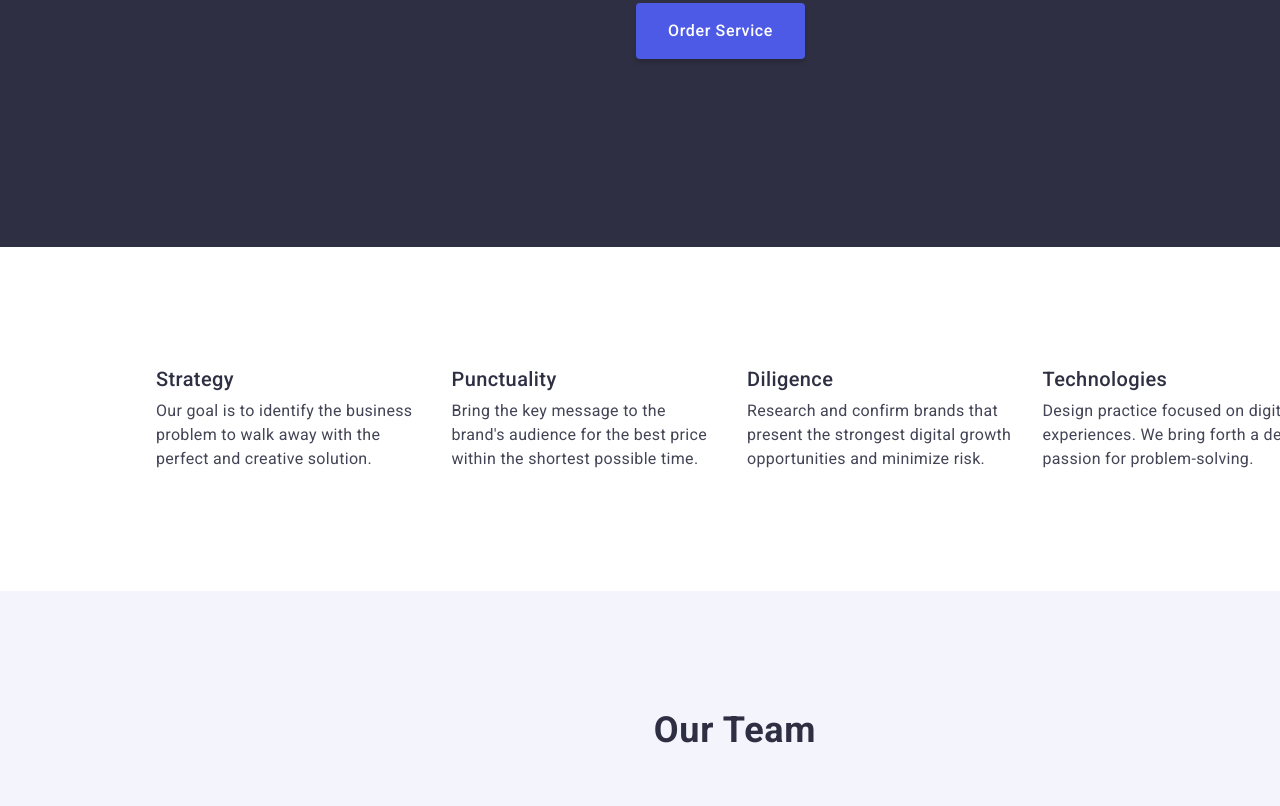
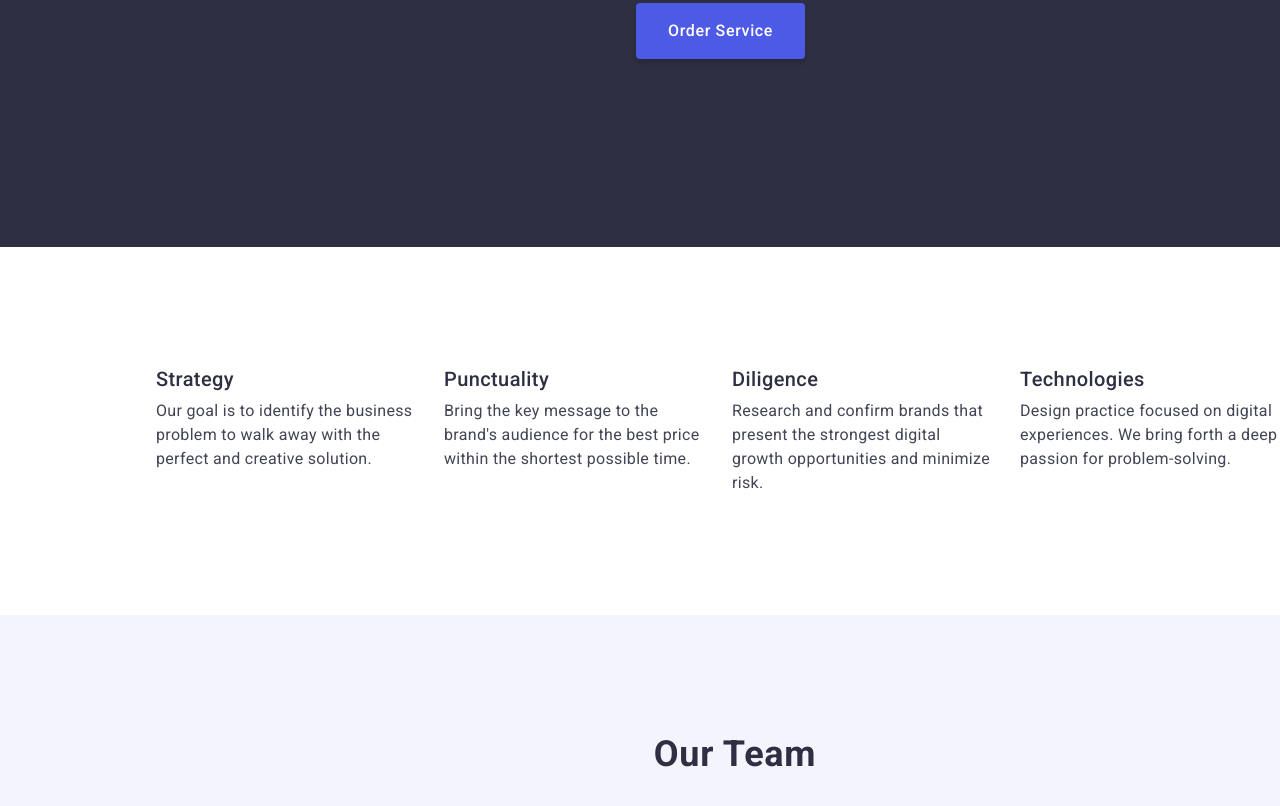
Before and after one commit to Anna23071986/goit-markup-hw-03, a plain HTML site: page index.html in a window 1280 px wide. Shown: the part 426-1232 px from the top of the page. Drawn offline with nearby package versions, Linux system fonts and the light colour scheme.

Commit message:
update style.css

```diff
--- a/css/styles.css
+++ b/css/styles.css
@@ -151,10 +151,9 @@ header .container {
   background-color: #404bbf;
 }
 
-.second-section .container {
+.second-section {
   padding: 120px 0;
-
-  margin-left: 156px;
+  width: 1440px;
 }
 
 .visually-hidden {
```
